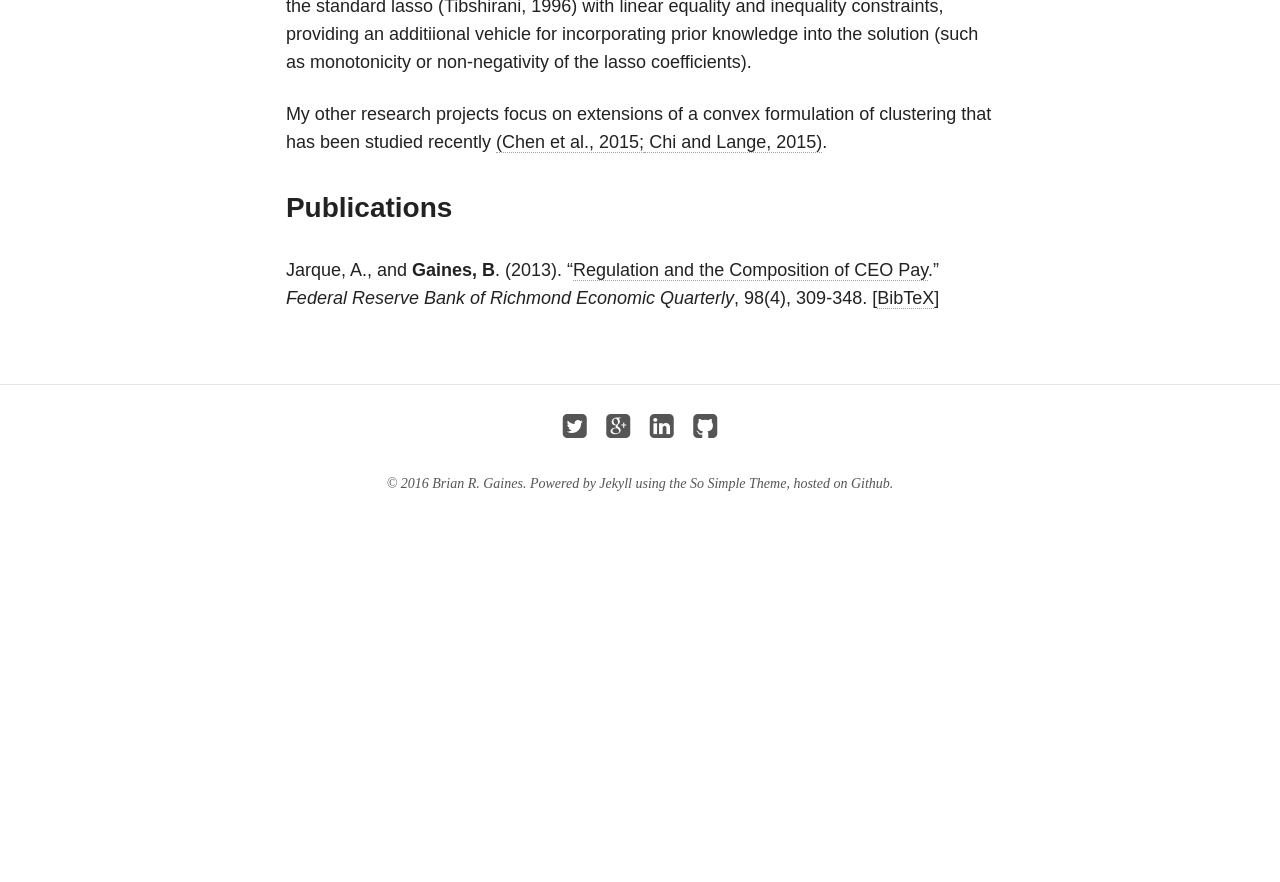
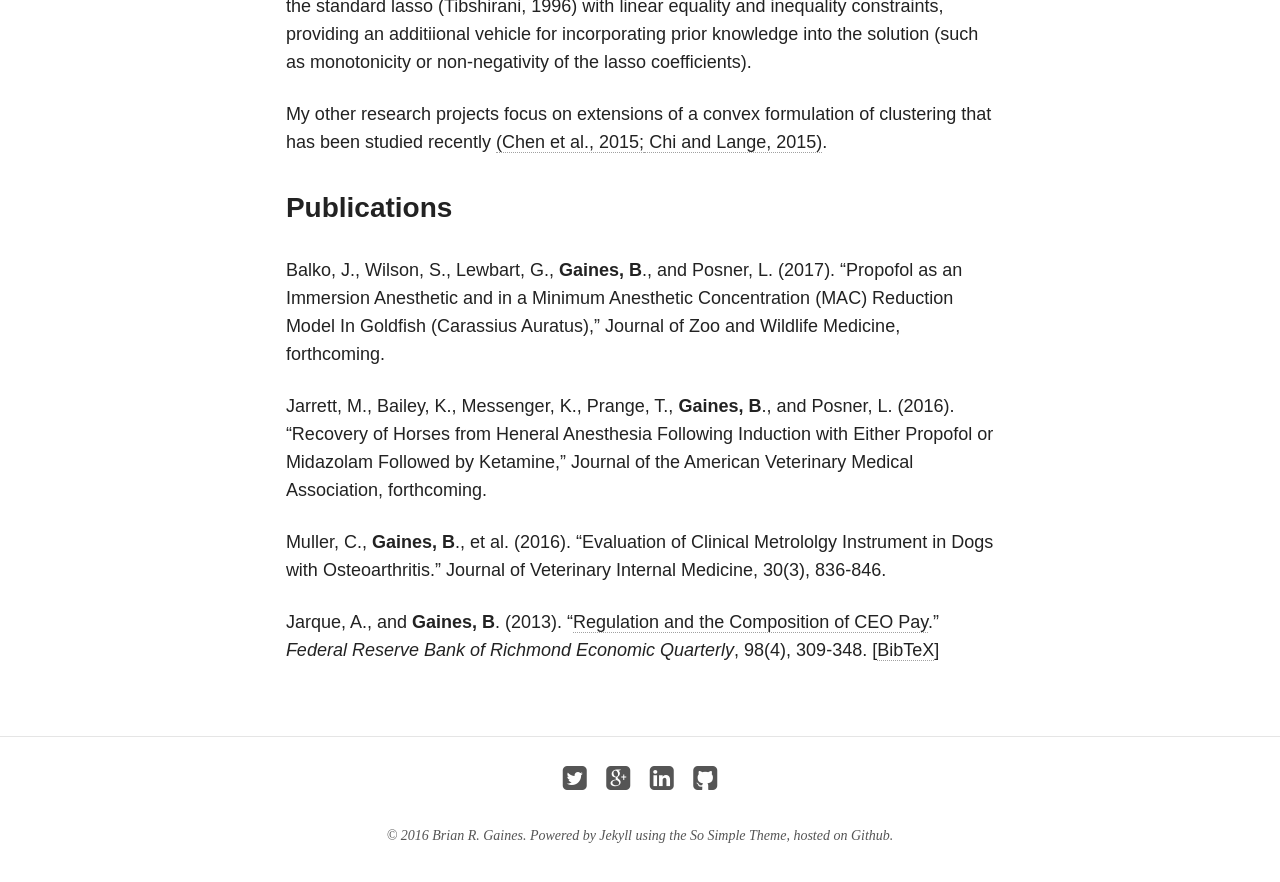
Before and after one commit to brgaines/brgaines.github.io, a Jekyll site: the page built from research/index.md, in a window 1280 px wide and 900 px high, scrolled down 776 px. Shown: the top 882 px of the window. Built offline with Jekyll 4.4.1, drawn with Linux system fonts in a browser that asks for light colours; nearby versions of some CDN libraries; before the commit the page ends 1338 px from its top, so only the background shows below that.

Commit message:
updated with recent publications

```diff
--- a/research/index.md
+++ b/research/index.md
@@ -13,7 +13,10 @@ My other research projects focus on extensions of a convex formulation of cluste
 
 
 ### Publications
+Balko, J., Wilson, S., Lewbart, G., **Gaines, B**., and Posner, L. (2017).  “Propofol as an Immersion Anesthetic and in a Minimum Anesthetic Concentration (MAC) Reduction Model In Goldfish (Carassius Auratus),”  Journal of Zoo and Wildlife Medicine, forthcoming.
 
+Jarrett, M., Bailey, K., Messenger, K., Prange, T., **Gaines, B**., and Posner, L. (2016).  “Recovery of Horses from Heneral Anesthesia Following Induction with Either Propofol or Midazolam Followed by Ketamine,”  Journal of the American Veterinary Medical Association, forthcoming.
 
+Muller, C., **Gaines, B**., et al. (2016).  “Evaluation of Clinical Metrololgy Instrument in Dogs with Osteoarthritis.”  Journal of Veterinary Internal Medicine, 30(3), 836-846.
 
 Jarque, A., and **Gaines, B**. (2013). "[Regulation and the Composition of CEO Pay](https://www.richmondfed.org/publications/research/economic_quarterly/2012/q4/pdf/jarque.pdf)." *Federal Reserve Bank of Richmond Economic Quarterly*, 98(4), 309-348. [[BibTeX](http://brgaines.github.io/research/jarquegaines12.bib)]
```
